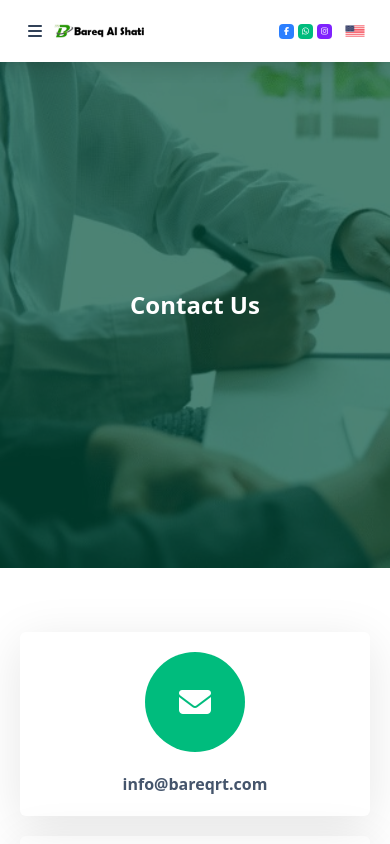
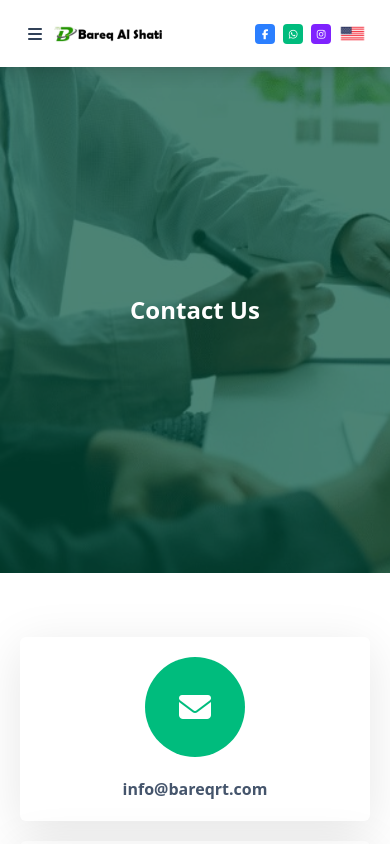
Before and after one commit to Qassim8/bareq, a plain HTML site: page html/contact.html in a window 390 px wide. Shown: the top 844 px of the page. Drawn offline with nearby package versions, Linux system fonts and the light colour scheme.

Commit message:
update logo and social icons size:

```diff
--- a/html/contact.html
+++ b/html/contact.html
@@ -39,7 +39,7 @@
             class="fa-solid fa-bars text-slate-700 block md:!hidden cursor-pointer"
             onclick="showNavbar()"
           ></i>
-          <a href="../index.html" class="logo w-[100px] md:w-[150px] lg:w-[230px]">
+          <a href="../index.html" class="logo w-[120px] md:w-[150px] lg:w-[230px]">
             <img
               src="../images/logo.png"
               class="max-w-full"
@@ -62,10 +62,7 @@
           >
             <a href="../index.html" data-key="homeLink">Home</a>
           </li>
-          <li
-            lang="en"
-            class="text-slate-700 duration-300 hover:text-emerald-500 font-bold"
-          >
+          <li lang="en" class="text-emerald-500 font-bold">
             <a href="about.html" data-key="aboutLink">About</a>
           </li>
           <li
@@ -80,19 +77,22 @@
           >
             <a href="featuer.html" data-key="featureLink">Feature</a>
           </li>
-          <li lang="en" class="text-emerald-500 font-bold">
+          <li
+            lang="en"
+            class="text-slate-700 duration-300 hover:text-emerald-500 font-bold"
+          >
             <a href="contact.html" data-key="contactLink">Contact</a>
           </li>
         </ul>
-        <div class="w-full flex justify-end items-center gap-2 md:gap-5">
-          <ul class="flex items-center gap-1">
+        <div class="w-full flex justify-end items-center gap-1 md:gap-5">
+          <ul class="flex items-center gap-2">
             <li>
               <a
                 href="https://www.facebook.com/profile.php?id=61553041752400"
                 target="_blank"
-                class="w-[15px] md:w-[30px] h-[15px] md:h-[30px] rounded-sm md:rounded-md text-white bg-blue-500 flex justify-center items-center duration-300 hover:bg-white hover:text-blue-500"
+                class="w-[20px] md:w-[30px] h-[20px] md:h-[30px] rounded-sm md:rounded-md text-white bg-blue-500 flex justify-center items-center duration-300 hover:bg-white hover:text-blue-500"
                 ><i
-                  class="fa-brands fa-facebook-f text-[8px] md:text-[15px]"
+                  class="fa-brands fa-facebook-f text-[10px] md:text-[15px]"
                 ></i
               ></a>
             </li>
@@ -100,9 +100,9 @@
               <a
                 href="https://wa.me/966500484444"
                 target="_blank"
-                class="w-[15px] md:w-[30px] h-[15px] md:h-[30px] rounded-sm md:rounded-md text-white bg-emerald-500 flex justify-center items-center duration-300 hover:bg-white hover:text-emerald-500"
+                class="w-[20px] md:w-[30px] h-[20px] md:h-[30px] rounded-sm md:rounded-md text-white bg-emerald-500 flex justify-center items-center duration-300 hover:bg-white hover:text-emerald-500"
                 ><i
-                  class="fa-brands fa-whatsapp text-[8px] md:text-[15px]"
+                  class="fa-brands fa-whatsapp text-[10px] md:text-[15px]"
                 ></i
               ></a>
             </li>
@@ -110,13 +110,13 @@
               <a
                 href="https://www.instagram.com/bareq_al_shati/"
                 target="_blank"
-                class="w-[15px] md:w-[30px] h-[15px] md:h-[30px] rounded-sm md:rounded-md text-white bg-violet-600 flex justify-center items-center duration-300 hover:bg-white hover:text-violet-600"
-                ><i class="fa-brands fa-instagram text-[8px] md:text-[15px]"></i
+                class="w-[20px] md:w-[30px] h-[20px] md:h-[30px] rounded-sm md:rounded-md text-white bg-violet-600 flex justify-center items-center duration-300 hover:bg-white hover:text-violet-600"
+                ><i class="fa-brands fa-instagram text-[10px] md:text-[15px]"></i
               ></a>
             </li>
           </ul>
           <div
-            class="w-[30px] md:w-[50px] flex items-center justify-center px-1 rounded-md duration-300 hover:bg-emerald-200"
+            class="w-[35px] md:w-[50px] flex items-center justify-center px-1 rounded-md duration-300 hover:bg-emerald-200"
           >
             <img
               id="lang-btn"
```
Also changed, not shown: html/about.html (+10 -10 lines), html/featuer.html (+16 -16 lines), html/services.html (+13 -13 lines), index.html (+10 -10 lines).
